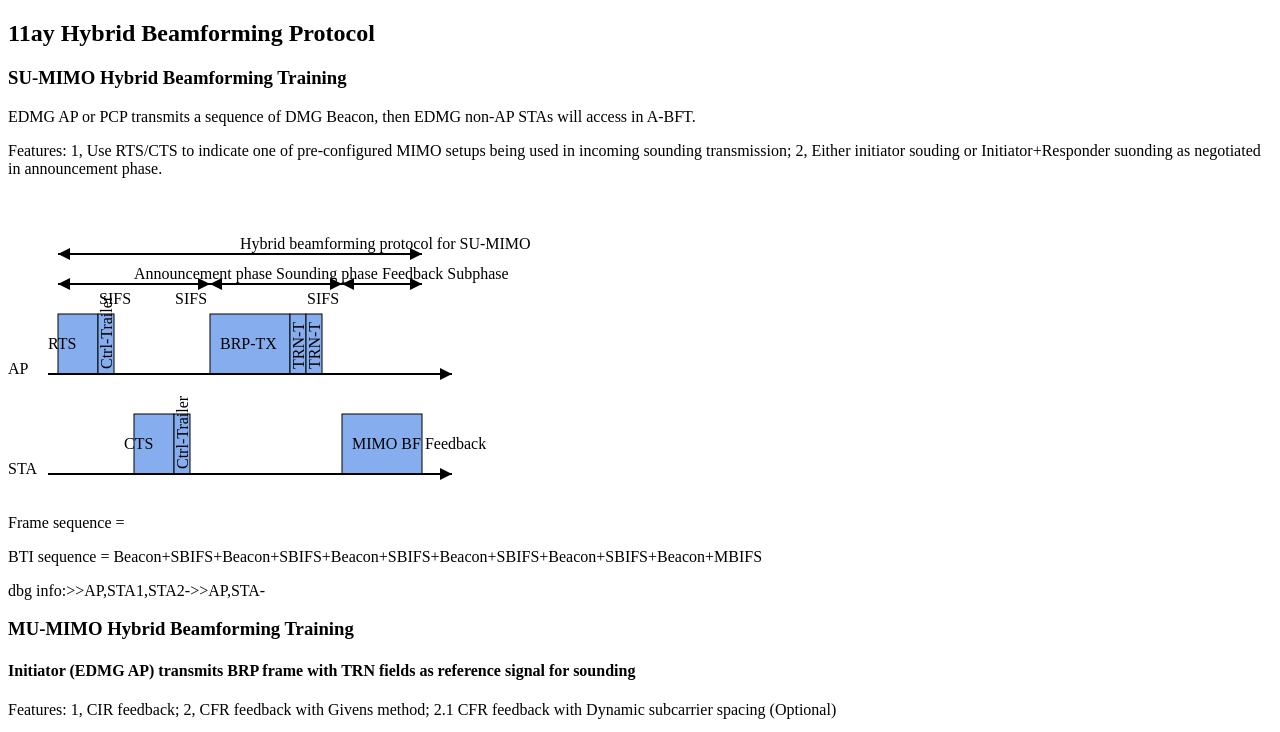
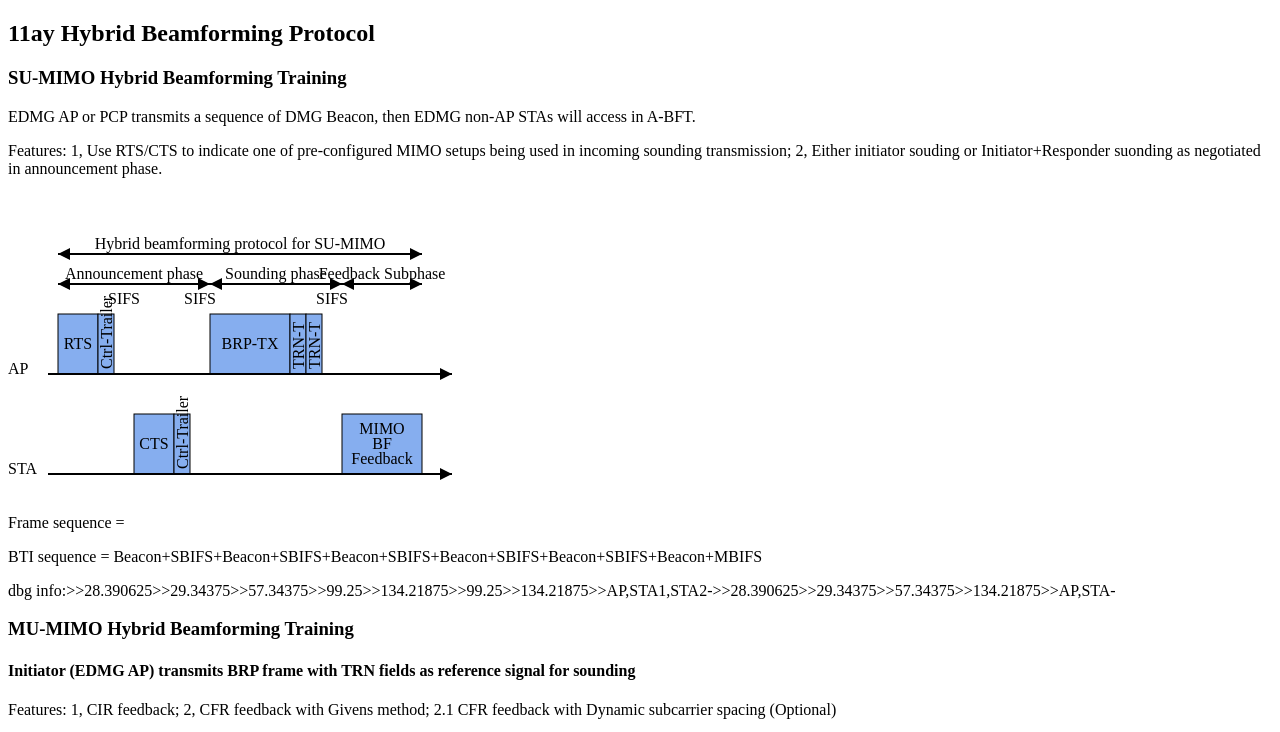
Before and after one commit to peakview/peakview.github.io, a plain HTML site: page 11ay-hybrid-mimo-beamforming-seq.html in a window 1280 px wide. Shown: the top 732 px of the page. Drawn offline with Linux system fonts and the light colour scheme.

Commit message:
Update 11ay-hybrid-mimo-beamforming-seq.html

```diff
--- a/11ay-hybrid-mimo-beamforming-seq.html
+++ b/11ay-hybrid-mimo-beamforming-seq.html
@@ -60,6 +60,28 @@ function SeqInfo(x_end, layerID) {
     this.x_end = x_end;
     this.layerID = layerID;
 }
+
+function WrapText(textElement, width) {
+  if (textElement.getBBox().width > width) {
+    var y = textElement.getAttribute("y");
+    var x = textElement.getAttribute("x");
+    txt = textElement.textContent;
+    txts = txt.split(" ");
+    var NcharPerLine = Math.ceil(txt.length /textElement.getBBox().width * width);
+    var Nline_predict = Math.ceil(textElement.getBBox().width / width);
+    textElement.textContent = "";
+    for (var iiWord = 0; iiWord < txts.length ; iiWord++) {
+      tspan = document.createElementNS("http://www.w3.org/2000/svg", 'tspan');
+      tspan.textContent = txts[iiWord];
+    tspan.setAttribute("x", x);
+    tspan.setAttribute("y", parseFloat(y)+15*(iiWord-Nline_predict/2));
+      textElement.appendChild(tspan);
+    }
+  }
+  else {
+    return 1;
+  }
+}
 function Frame(fName, fWidth) {
     this.name = fName;
     this.width = fWidth;
@@ -78,14 +100,18 @@ Frame.prototype.plot = function(svgID,x,y,dashed=0) {
         rectElement.setAttribute("stroke-dasharray","5,10");
     }
     var textElement = document.createElementNS("http://www.w3.org/2000/svg", "text");
-    textElement.setAttribute("x", x + this.width/2-30);
+    textElement.setAttribute("x", x + this.width/2);
     textElement.setAttribute("y", y + this.height/2+5);
     //textElement.setAttribute("x", "50%");
-    //textElement.setAttribute("y", "50%");
-    //textElement.setAttribute("alignment-baseline","middle");
+    //textElement.setAttribute("y", "50%");="middle"
+    textElement.setAttribute("text-anchor","middle");
     textElement.textContent = this.name;
+
     document.getElementById(svgID).appendChild(rectElement);
     document.getElementById(svgID).appendChild(textElement);
+
+    document.getElementById("dbg1").innerHTML = document.getElementById("dbg1").innerHTML + ">>"+ textElement.getBBox().width;
+    WrapText(textElement, this.width);
 
     return new SeqInfo(x + this.width, 0);
 };
@@ -167,8 +193,9 @@ function IFS(ifsName,fWidth) {
 }
 IFS.prototype.plot = function(svgID,x,y) {
     var textElement = document.createElementNS("http://www.w3.org/2000/svg", "text");
-    textElement.setAttribute("x", x + this.width/4-20);
+    textElement.setAttribute("x", x + this.width/2);
     textElement.setAttribute("y", y - 10);
+    textElement.setAttribute("text-anchor","middle");
     textElement.textContent = this.name;
     document.getElementById(svgID).appendChild(textElement);
     return new SeqInfo(x + this.width, 0);
@@ -231,8 +258,9 @@ Sequence.prototype.plot = function(svgID,x,y,lanes=0) {
     lineElement.setAttribute("marker-start","url(#arrow)");
     lineElement.setAttribute("marker-end","url(#arrow)");
     var textElement = document.createElementNS("http://www.w3.org/2000/svg", "text");
-    textElement.setAttribute("x", (x + this.x_end)/2);
+    textElement.setAttribute("x", (x + this.x_end)/2);//
     textElement.setAttribute("y", y - y_space_layer*(layerID+1) - 5);
+    textElement.setAttribute("text-anchor", "middle");
     textElement.textContent = this.name;//+"("+this.seq.length;
     document.getElementById(svgID).appendChild(lineElement);
     document.getElementById(svgID).appendChild(textElement);
@@ -253,7 +281,7 @@ Sequence.prototype.printName = function() {
     return text;
 };
 
-
+// plot multiple x-axis (time axles)
 Sequence.prototype.multiLanes = function(svgID, x, y, LaneNames=[""]) {
   document.getElementById("dbg1").innerHTML = document.getElementById("dbg1").innerHTML + ">>"+ LaneNames + "-";
   for (var i = 0; i < LaneNames.length; i++) {
```
